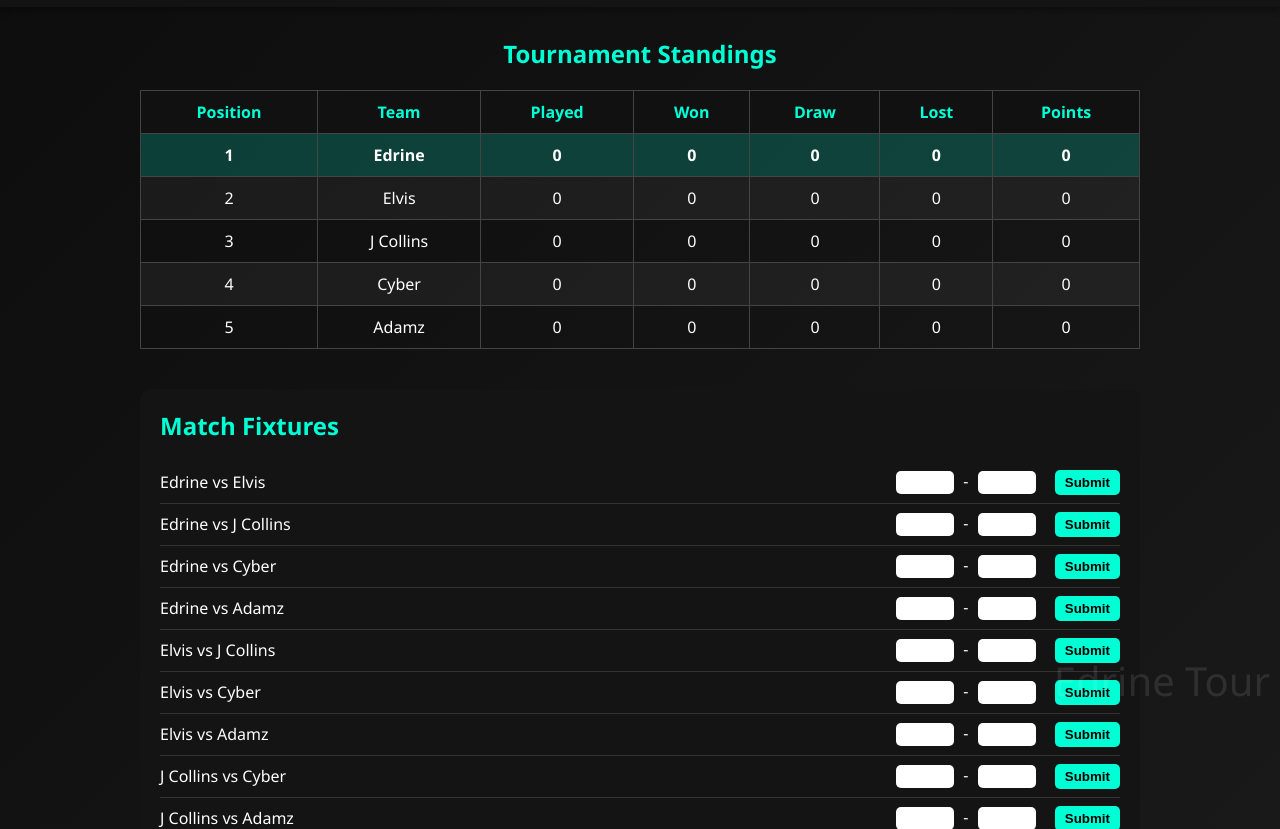
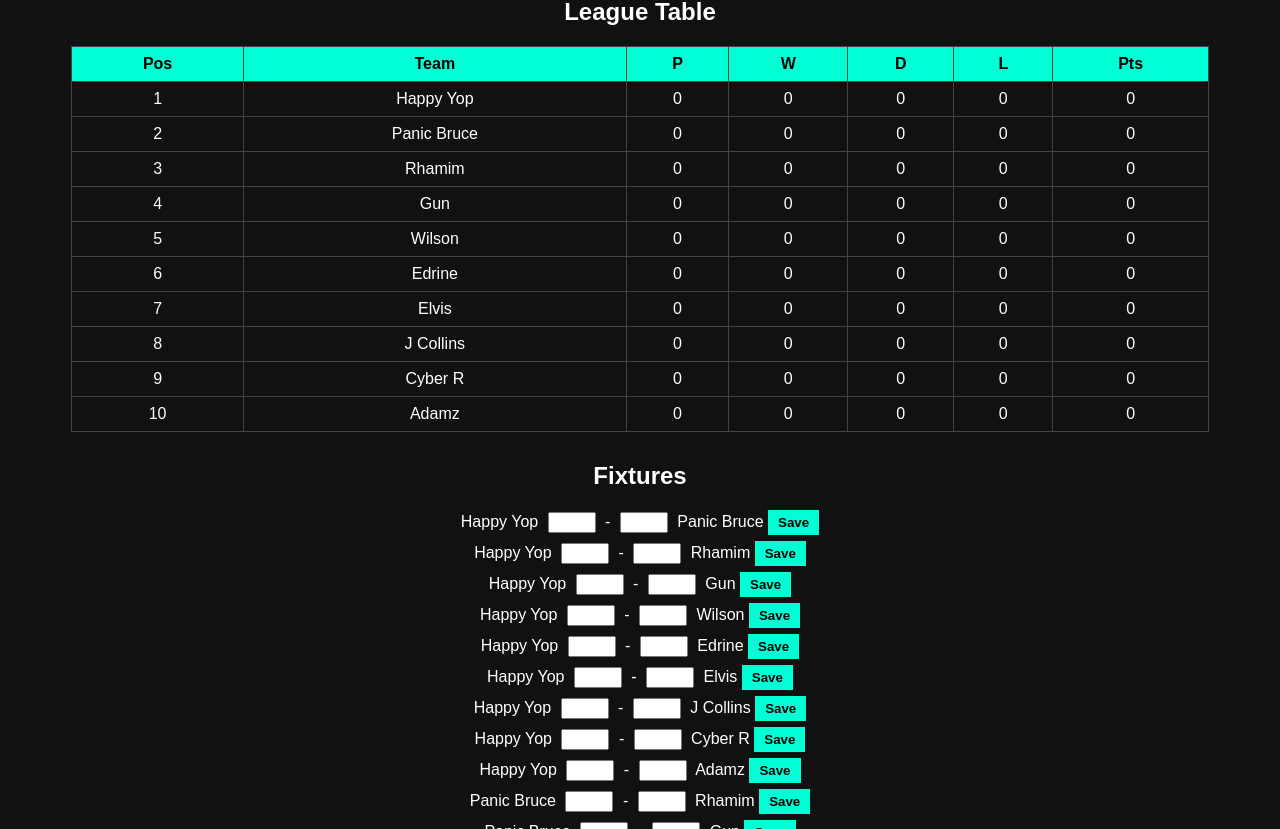
Before and after one commit to Edrinechaos/Me-On-Gamer, a plain HTML site: page index.html in a window 1280 px wide. Shown: the part 82-911 px from the top of the page. Drawn offline with Linux system fonts and the light colour scheme.

Commit message:
Update index.html

```diff
--- a/index.html
+++ b/index.html
@@ -1,260 +1,222 @@
 <!DOCTYPE html>
-<html lang="en">
+<html>
 <head>
-  <meta charset="UTF-8">
-  <meta name="viewport" content="width=device-width, initial-scale=1.0">
-  <title>Me On Game Tournaments</title>
+<title>Me On Game Tournament</title>
+
 <style>
-    body {
-      margin: 0;
-      font-family: 'Segoe UI', Tahoma, Geneva, Verdana, sans-serif;
-      background: linear-gradient(135deg, #0d0d0d, #1a1a1a);
-      color: #fff;
-      position: relative;
+body{
+font-family:Arial;
+background:#111;
+color:white;
+text-align:center;
 }
 
-    body::after {
-      content: "Edrine Tour";
-      position: fixed;
-      bottom: 10px;
-      right: 10px;
-      font-size: 40px;
-      color: rgba(255,255,255,0.1);
-      pointer-events: none;
-      user-select: none;
+table{
+width:90%;
+margin:auto;
+border-collapse:collapse;
+margin-bottom:30px;
 }
 
-    header {
-      text-align: center;
-      padding: 20px;
-      background-color: rgba(20,20,20,0.9);
-      box-shadow: 0 4px 6px rgba(0,0,0,0.3);
+th,td{
+border:1px solid #444;
+padding:8px;
 }
 
-    header h1 {
-      font-size: 36px;
-      color: #00ffd5;
-      margin: 0;
-      text-shadow: 2px 2px 5px #000;
+th{
+background:#00ffd5;
+color:black;
 }
 
-    main {
-      max-width: 1000px;
-      margin: 30px auto;
-      padding: 0 20px;
+input{
+width:40px;
+margin:0 5px;
 }
 
-    table {
-      width: 100%;
-      border-collapse: collapse;
-      margin-bottom: 40px;
+button{
+padding:5px 10px;
+background:#00ffd5;
+border:none;
+font-weight:bold;
+cursor:pointer;
 }
 
-    table th, table td {
-      border: 1px solid #444;
-      padding: 10px;
-      text-align: center;
-    }
-
-    table th {
-      background-color: #111;
-      color: #00ffd5;
-    }
-
-    table tr:nth-child(even) {
-      background-color: rgba(255,255,255,0.05);
-    }
-
-    .top-team {
-      background-color: rgba(0,255,213,0.2);
-      font-weight: bold;
-    }
-
-    .fixtures {
-      background-color: rgba(20,20,20,0.9);
-      padding: 20px;
-      border-radius: 10px;
-      margin-bottom: 40px;
-    }
-
-    .fixtures h2 {
-      color: #00ffd5;
-      margin-top: 0;
-    }
-
-    .match {
-      display: flex;
-      justify-content: space-between;
-      align-items: center;
-      padding: 8px 0;
-      border-bottom: 1px solid #333;
-      flex-wrap: wrap;
-    }
-
-    .match:last-child {
-      border-bottom: none;
-    }
-
-    .next-match {
-      margin-top: 20px;
-      padding: 15px;
-      background-color: rgba(0,255,213,0.1);
-      border-left: 5px solid #00ffd5;
-      font-weight: bold;
-    }
-
-    input[type="number"] {
-      width: 50px;
-      padding: 4px;
-      margin: 0 5px;
-      border-radius: 5px;
-      border: none;
-      text-align: center;
-    }
-
-    button {
-      margin-left: 10px;
-      padding: 5px 10px;
-      background-color: #00ffd5;
-      border: none;
-      color: #000;
-      font-weight: bold;
-      cursor: pointer;
-      border-radius: 5px;
-    }
-
-    button:hover {
-      background-color: #00e0c0;
+.match{
+margin:6px;
 }
 </style>
 </head>
+
 <body>
-  <header>
-    <h1>Me On Game Tournaments</h1>
-  </header>
 
-  <main>
-    <h2 style="text-align:center; color:#00ffd5;">Tournament Standings</h2>
+<h1>Me On Game Tournament</h1>
+
+<h2>League Table</h2>
+
 <table>
 <thead>
 <tr>
-          <th>Position</th>
+<th>Pos</th>
 <th>Team</th>
-          <th>Played</th>
-          <th>Won</th>
-          <th>Draw</th>
-          <th>Lost</th>
-          <th>Points</th>
+<th>P</th>
+<th>W</th>
+<th>D</th>
+<th>L</th>
+<th>Pts</th>
 </tr>
 </thead>
-      <tbody id="leagueTable"></tbody>
+
+<tbody id="tableBody"></tbody>
 </table>
 
-    <div class="fixtures">
-      <h2>Match Fixtures</h2>
-      <div id="fixturesList"></div>
-      <div class="next-match" id="nextMatch"></div>
-    </div>
-  </main>
+<h2>Fixtures</h2>
+
+<div id="fixtures"></div>
 
 <script>
-    const teams = [
-      {name: "Edrine", played:0, won:0, draw:0, lost:0, points:0},
-      {name: "Elvis", played:0, won:0, draw:0, lost:0, points:0},
-      {name: "J Collins", played:0, won:0, draw:0, lost:0, points:0},
-      {name: "Cyber", played:0, won:0, draw:0, lost:0, points:0},
-      {name: "Adamz", played:0, won:0, draw:0, lost:0, points:0}
+
+const teams=[
+{name:"Happy Yop",played:0,won:0,draw:0,lost:0,points:0},
+{name:"Panic Bruce",played:0,won:0,draw:0,lost:0,points:0},
+{name:"Rhamim",played:0,won:0,draw:0,lost:0,points:0},
+{name:"Gun",played:0,won:0,draw:0,lost:0,points:0},
+{name:"Wilson",played:0,won:0,draw:0,lost:0,points:0},
+{name:"Edrine",played:0,won:0,draw:0,lost:0,points:0},
+{name:"Elvis",played:0,won:0,draw:0,lost:0,points:0},
+{name:"J Collins",played:0,won:0,draw:0,lost:0,points:0},
+{name:"Cyber R",played:0,won:0,draw:0,lost:0,points:0},
+{name:"Adamz",played:0,won:0,draw:0,lost:0,points:0}
 ];
 
-    // Generate round-robin fixtures
-    const fixtures = [];
+const fixtures=[];
+
 for(let i=0;i<teams.length;i++){
 for(let j=i+1;j<teams.length;j++){
-        fixtures.push({team1: teams[i].name, team2: teams[j].name, score1: null, score2: null});
+
+fixtures.push({
+team1:teams[i].name,
+team2:teams[j].name,
+score1:null,
+score2:null
+});
+
 }
 }
 
-    let nextIndex = 0;
+function displayFixtures(){
 
-    function updateTable() {
-      // Reset table stats
-      teams.forEach(t=>{
-        t.played=0; t.won=0; t.draw=0; t.lost=0; t.points=0;
+const div=document.getElementById("fixtures");
+div.innerHTML="";
+
+fixtures.forEach((f,i)=>{
+
+const match=document.createElement("div");
+match.className="match";
+
+match.innerHTML=`
+${f.team1}
+<input type="number" id="s1${i}" min="0">
+-
+<input type="number" id="s2${i}" min="0">
+${f.team2}
+<button onclick="submitScore(${i})">Save</button>
+`;
+
+div.appendChild(match);
+
 });
 
-      // Calculate stats from results
-      fixtures.forEach(f=>{
-        if(f.score1 !== null && f.score2 !== null){
-          const t1 = teams.find(t=>t.name===f.team1);
-          const t2 = teams.find(t=>t.name===f.team2);
-          t1.played++; t2.played++;
-          if(f.score1>f.score2){ t1.won++; t2.lost++; t1.points+=3; }
-          else if(f.score1<f.score2){ t2.won++; t1.lost++; t2.points+=3; }
-          else { t1.draw++; t2.draw++; t1.points++; t2.points++; }
 }
+
+function submitScore(i){
+
+const s1=parseInt(document.getElementById("s1"+i).value);
+const s2=parseInt(document.getElementById("s2"+i).value);
+
+if(isNaN(s1)||isNaN(s2)){
+alert("Enter scores");
+return;
+}
+
+fixtures[i].score1=s1;
+fixtures[i].score2=s2;
+
+updateTable();
+
+}
+
+function updateTable(){
+
+teams.forEach(t=>{
+t.played=0;
+t.won=0;
+t.draw=0;
+t.lost=0;
+t.points=0;
 });
 
-      // Sort by points
-      teams.sort((a,b)=>b.points - a.points);
+fixtures.forEach(f=>{
 
-      const tbody = document.getElementById("leagueTable");
-      tbody.innerHTML = "";
-      teams.forEach((team,index)=>{
-        const tr = document.createElement("tr");
-        if(index===0) tr.classList.add("top-team");
-        tr.innerHTML = `
-          <td>${index+1}</td>
-          <td>${team.name}</td>
-          <td>${team.played}</td>
-          <td>${team.won}</td>
-          <td>${team.draw}</td>
-          <td>${team.lost}</td>
-          <td>${team.points}</td>
-        `;
-        tbody.appendChild(tr);
-      });
+if(f.score1!==null){
+
+const t1=teams.find(t=>t.name===f.team1);
+const t2=teams.find(t=>t.name===f.team2);
+
+t1.played++;
+t2.played++;
+
+if(f.score1>f.score2){
+t1.won++;
+t2.lost++;
+t1.points+=3;
 }
 
-    function displayFixtures() {
-      const list = document.getElementById("fixturesList");
-      list.innerHTML = "";
-      fixtures.forEach((f,index)=>{
-        const div = document.createElement("div");
-        div.className = "match";
-        const score1 = f.score1 !== null ? f.score1 : "";
-        const score2 = f.score2 !== null ? f.score2 : "";
-        div.innerHTML = `
-          <span>${f.team1} vs ${f.team2}</span>
-          <span>
-            <input type="number" min="0" id="score1-${index}" value="${score1}"> -
-            <input type="number" min="0" id="score2-${index}" value="${score2}">
-            <button onclick="submitResult(${index})">Submit</button>
-          </span>
-        `;
-        list.appendChild(div);
-      });
-      updateNextMatch();
+else if(f.score2>f.score1){
+t2.won++;
+t1.lost++;
+t2.points+=3;
 }
 
-    function submitResult(index){
-      const s1 = parseInt(document.getElementById(`score1-${index}`).value);
-      const s2 = parseInt(document.getElementById(`score2-${index}`).value);
-      if(isNaN(s1) || isNaN(s2)) return alert("Please enter valid scores!");
-      fixtures[index].score1 = s1;
-      fixtures[index].score2 = s2;
-      updateTable();
-      updateNextMatch();
+else{
+t1.draw++;
+t2.draw++;
+t1.points+=1;
+t2.points+=1;
 }
 
-    function updateNextMatch(){
-      const nextDiv = document.getElementById("nextMatch");
-      const nextMatch = fixtures.find(f=>f.score1===null || f.score2===null);
-      if(nextMatch) nextDiv.textContent = `Next Match: ${nextMatch.team1} vs ${nextMatch.team2}`;
-      else nextDiv.textContent = "Tournament Completed!";
 }
 
+});
+
+teams.sort((a,b)=>b.points-a.points);
+
+const tbody=document.getElementById("tableBody");
+tbody.innerHTML="";
+
+teams.forEach((t,i)=>{
+
+const tr=document.createElement("tr");
+
+tr.innerHTML=`
+<td>${i+1}</td>
+<td>${t.name}</td>
+<td>${t.played}</td>
+<td>${t.won}</td>
+<td>${t.draw}</td>
+<td>${t.lost}</td>
+<td>${t.points}</td>
+`;
+
+tbody.appendChild(tr);
+
+});
+
+}
+
+displayFixtures();
 updateTable();
-    displayFixtures();
+
 </script>
+
 </body>
 </html>
```
Lines whose indentation alone changed are shown as unchanged.
